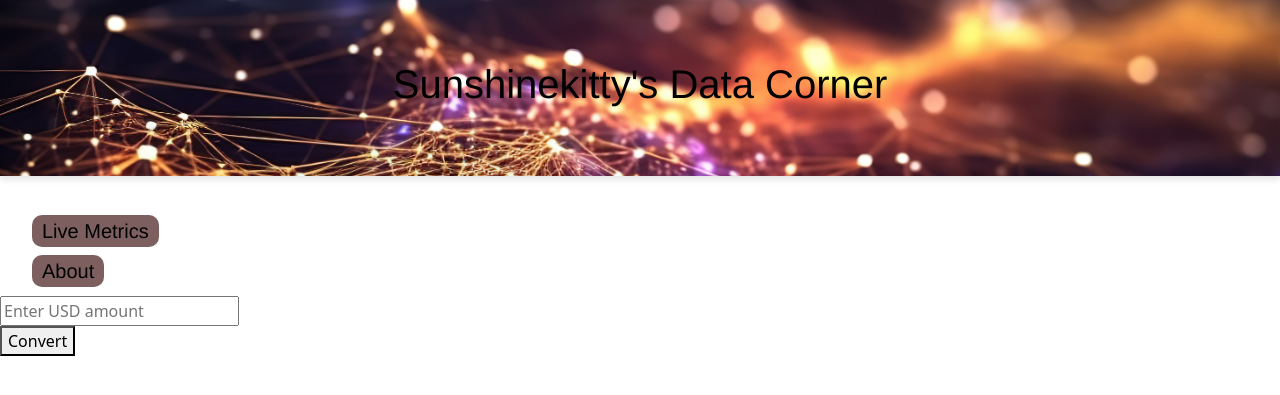
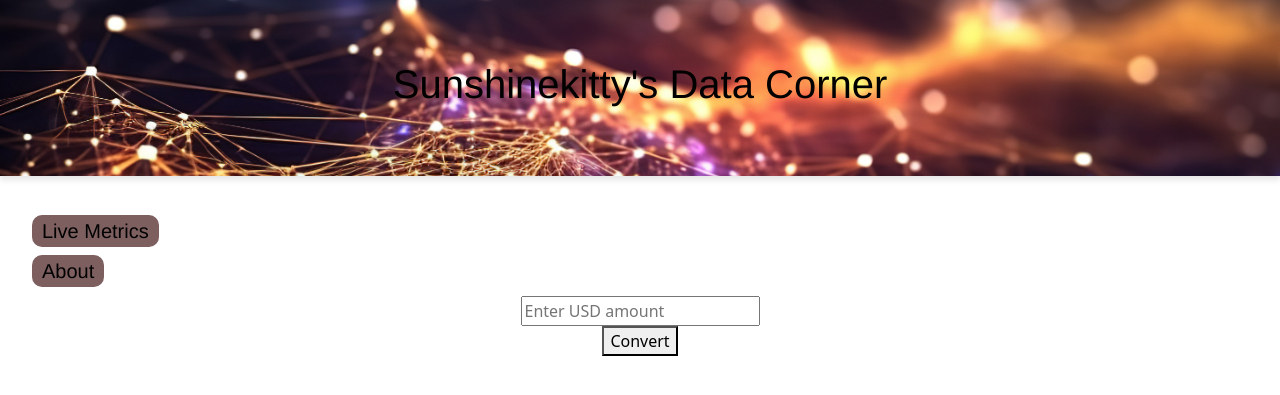
Before and after one commit to Davittio-L/Sunshinekitty-Data-Center, a Django app: page / in a window 1280 px wide. Shown: the top 395 px of the page. Run offline with Django 4.2, Linux system fonts and the light colour scheme.

Commit message:
V 0.0.1.3 - Updated divs for convert to usd box & Convert button - Centered conversion.

```diff
--- a/myapp/Templates/myapp/main.html
+++ b/myapp/Templates/myapp/main.html
@@ -24,6 +24,7 @@
     </ul>
 </nav>
 
+<div class="d-flex flex-column align-items-center justify-content-center">
     <div class='inputConverter'>
         <input type="number" id="usdInput" placeholder="Enter USD amount">
     </div>
@@ -31,8 +32,11 @@
     <div class="buttonTrigger">
         <button onclick="convertUsdToBtc()">Convert</button>
     </div>
+</div>
 
+<div class="d-flex justify-content-center">
     <div id="result"></div>
+</div>
 
 <script>
 function convertUsdToBtc() {
```
Also changed, not shown: myapp/Static/css/live_mertrics.css (line endings or trailing spaces). Lines whose indentation alone changed are shown as unchanged.
